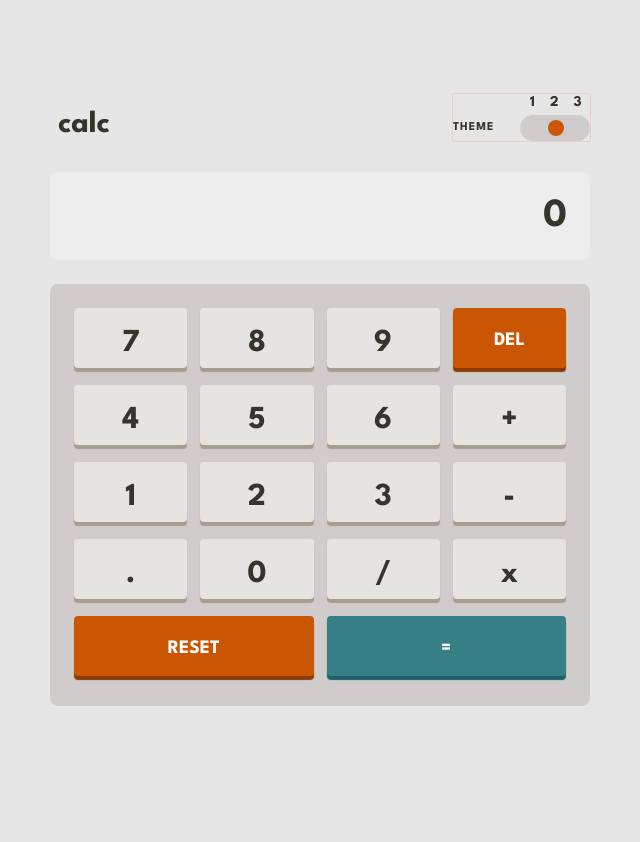
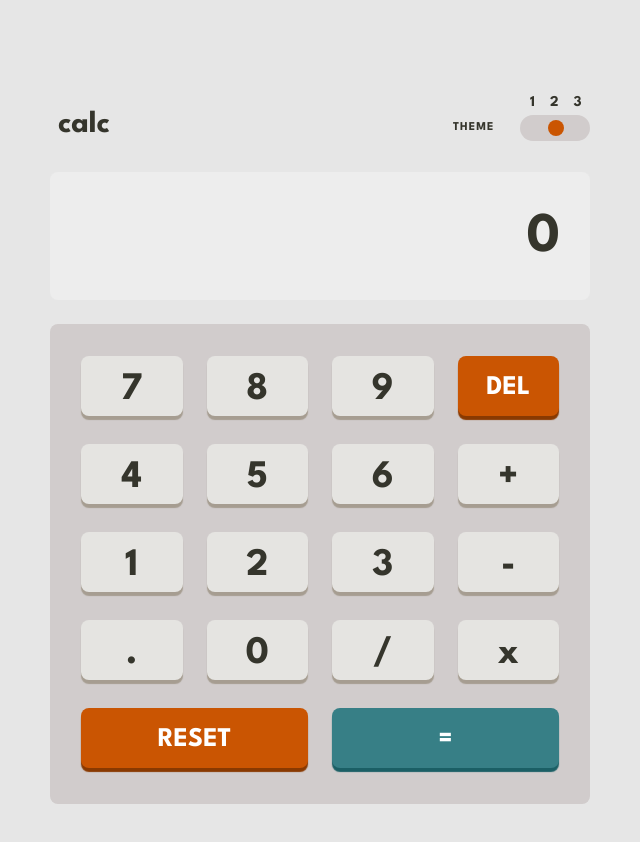
Before and after one commit to olozovyk/fm-calculator-app, a Next.js app: page / in a window 1280 px wide. Shown: the top 842 px of the page, without its empty margins (320-960 px from the left). Before the commit the page ends 800 px from the top, so only its background shows below. Built offline with nearby package versions, Linux system fonts and the light colour scheme.

Commit message:
Desktop styles

```diff
--- a/app/components/Keypad/Keypad.module.scss
+++ b/app/components/Keypad/Keypad.module.scss
@@ -1,21 +1,27 @@
 .keypad {
   margin-top: 24px;
   padding: 24px 24px 30px;
+
   display: grid;
   grid-template-columns: 1fr 1fr 1fr 1fr;
+  grid-template-rows: repeat(5, 60px);
   gap: 17px 13px;
 
   background-color: var(--toggle-keypad-background);
   border-radius: 8px;
+
+  @media screen and (min-width: 1024px) {
+    padding: 32px 31px 36px;
+    gap: 28px 24px;
+  }
 }
 
 .key {
   padding: 18px 0 0;
   display: flex;
   justify-content: center;
-  height: 60px;
 
-  font-size: var(--keys-fz);
+  font-size: 32px;
   color: var(--keys-text-color);
 
   background-color: var(--main-key-background);
@@ -27,6 +33,12 @@
 
   cursor: pointer;
   transition: box-shadow 50ms ease-in;
+
+  @media screen and (min-width: 1024px) {
+    padding: 12px 0 0;
+    font-size: 39px;
+    border-radius: 8px;
+  }
 }
 
 .key:active {
@@ -38,8 +50,12 @@
 .del,
 .reset,
 .equal {
-  font-size: var(--del-reset-fz);
+  font-size: 19px;
   text-transform: uppercase;
+
+  @media screen and (min-width: 1024px) {
+    font-size: 27px;
+  }
 }
 
 .del,
@@ -51,6 +67,10 @@
     inset 0 0 0 var(--del-reset-key-shadow),
     0 4px 1px var(--del-reset-key-shadow);
   transition: box-shadow 50ms ease-in;
+
+  @media screen and (min-width: 1024px) {
+    padding-top: 16px;
+  }
 }
 
 .del:active,
@@ -74,6 +94,10 @@
     inset 0 0 0 var(--equal-key-shadow),
     0 4px 1px var(--equal-key-shadow);
   transition: box-shadow 50ms ease-in;
+
+  @media screen and (min-width: 1024px) {
+    padding-top: 16px;
+  }
 }
 
 .equal:active {
--- a/app/components/Screen/Screen.module.scss
+++ b/app/components/Screen/Screen.module.scss
@@ -6,14 +6,24 @@
 
   background-color: var(--screen-background);
   border-radius: 8px;
+
+  @media screen and (min-width: 1024px) {
+    height: 128px;
+    padding: 0 31px;
+  }
 }
 
 .value {
   flex-grow: 1;
   margin-top: 1px;
 
-  font-size: var(--screen-fz);
+  font-size: 40px;
   letter-spacing: 0;
   text-align: right;
-  vertical-align: middle;
+
+  @media screen and (min-width: 1024px) {
+    margin-top: 4px;
+    font-size: 56px;
+    letter-spacing: -1px;
+  }
 }
--- a/app/components/Toggle/Toggle.module.scss
+++ b/app/components/Toggle/Toggle.module.scss
@@ -8,7 +8,6 @@
     margin-top: 0;
     grid-template-columns: 67px 70px;
     grid-template-rows: 21px 26px;
-    box-shadow: 0 0 1px 0 tomato;
   }
 }
 
--- a/app/layout.module.scss
+++ b/app/layout.module.scss
@@ -1,10 +1,8 @@
 .body {
   color: var(--main-text-color);
   background-color: var(--main-background-color);
-}
 
-@media screen and (min-width: 1024px) {
-  .body {
+  @media screen and (min-width: 1024px) {
     padding: 63px;
   }
 }
--- a/app/theme.css
+++ b/app/theme.css
@@ -1,8 +1,4 @@
 :root {
-  --screen-fz: 40px;
-  --keys-fz: 32px;
-  --del-reset-fz: 19px;
-
   --main-background-color: hsl(0, 0%, 90%);
   --toggle-keypad-background: hsl(0, 5%, 81%);
   --toggle-circle: hsl(25, 98%, 40%);
```
